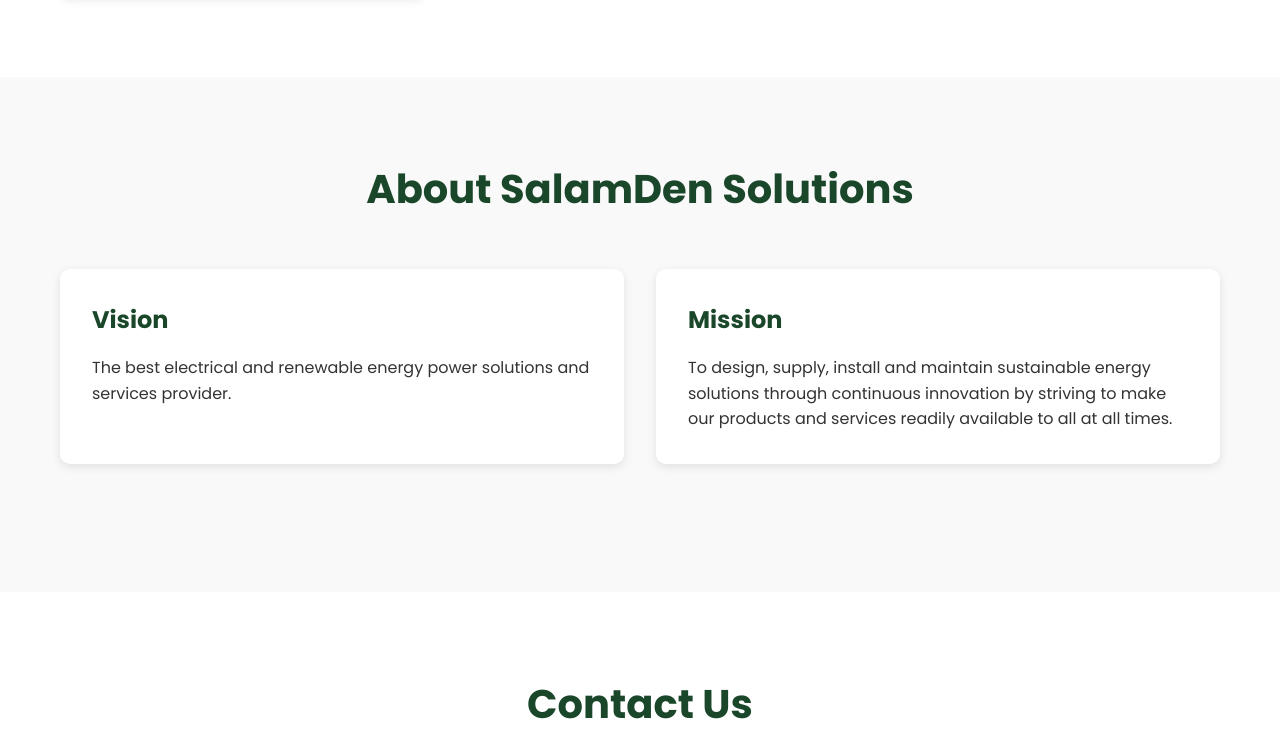
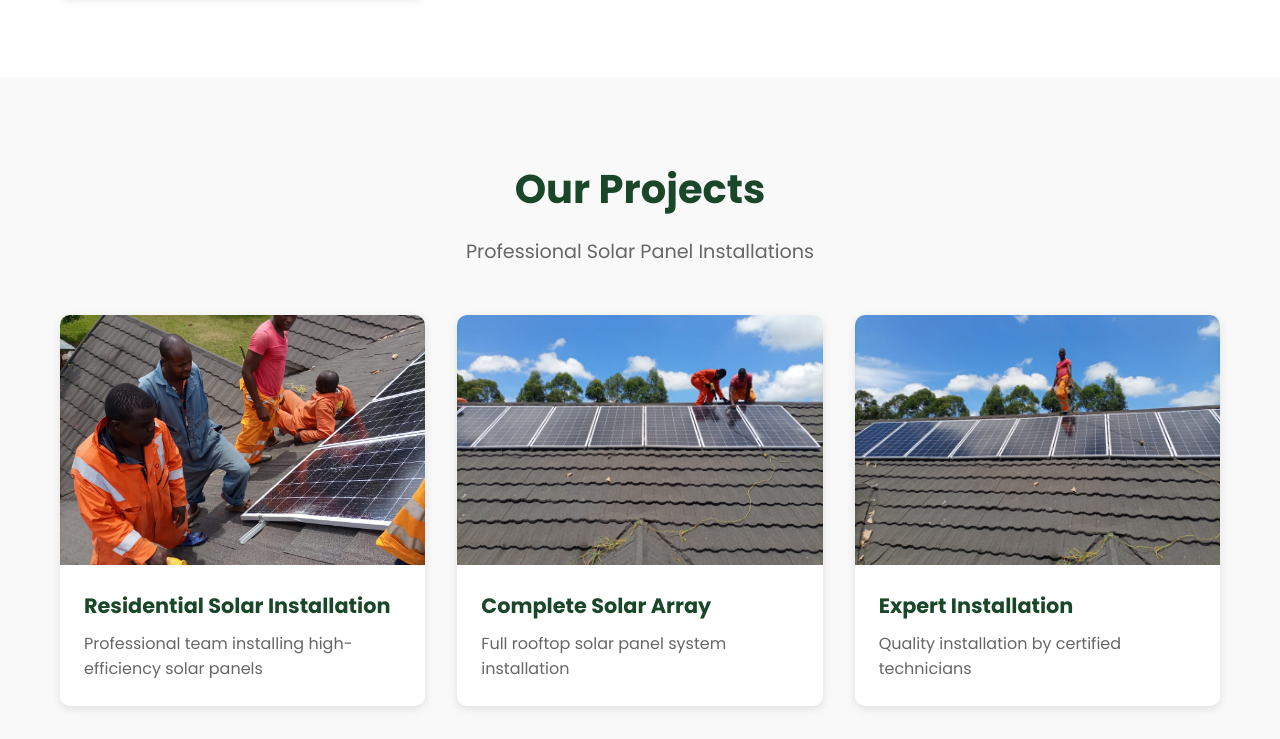
Before and after one commit to opiyo-cyber/salama-den-solutions, a plain HTML site: page index.html in a window 1280 px wide. Shown: the part 1221-1960 px from the top of the page. Drawn offline with Linux system fonts and the light colour scheme.

Commit message:
Add solar installation project gallery with images

```diff
--- a/index.html
+++ b/index.html
@@ -15,6 +15,7 @@
             <ul class="nav-menu" id="navMenu">
                 <li><a href="#home" class="nav-link">Home</a></li>
                 <li><a href="#services" class="nav-link">Services</a></li>
+                <li><a href="#projects" class="nav-link">Projects</a></li>
                 <li><a href="#about" class="nav-link">About</a></li>
                 <li><a href="#contact" class="nav-link">Contact</a></li>
             </ul>
@@ -77,6 +78,36 @@
         </div>
     </section>
 
+    <section id="projects" class="projects">
+        <div class="container">
+            <h2 class="section-title">Our Projects</h2>
+            <p class="section-subtitle">Professional Solar Panel Installations</p>
+            <div class="projects-grid">
+                <div class="project-card">
+                    <img src="images/solar-install-1.jpeg" alt="Solar Panel Installation Team">
+                    <div class="project-info">
+                        <h3>Residential Solar Installation</h3>
+                        <p>Professional team installing high-efficiency solar panels</p>
+                    </div>
+                </div>
+                <div class="project-card">
+                    <img src="images/solar-install-2.jpeg" alt="Solar Panels on Roof">
+                    <div class="project-info">
+                        <h3>Complete Solar Array</h3>
+                        <p>Full rooftop solar panel system installation</p>
+                    </div>
+                </div>
+                <div class="project-card">
+                    <img src="images/solar-install-3.jpeg" alt="Solar Installation in Progress">
+                    <div class="project-info">
+                        <h3>Expert Installation</h3>
+                        <p>Quality installation by certified technicians</p>
+                    </div>
+                </div>
+            </div>
+        </div>
+    </section>
+
     <section id="about" class="about">
         <div class="container">
             <h2 class="section-title">About SalamDen Solutions</h2>
--- a/styles.css
+++ b/styles.css
@@ -170,6 +170,60 @@
 .value-icon {
     font-size: 2.5rem;
     margin-bottom: 0.5rem;
+}
+
+/* Projects */
+.projects {
+    background: #f9f9f9;
+}
+
+.section-subtitle {
+    text-align: center;
+    font-size: 1.2rem;
+    color: #666;
+    margin-top: -2rem;
+    margin-bottom: 3rem;
+}
+
+.projects-grid {
+    display: grid;
+    grid-template-columns: repeat(auto-fit, minmax(320px, 1fr));
+    gap: 2rem;
+}
+
+.project-card {
+    background: white;
+    border-radius: 10px;
+    overflow: hidden;
+    box-shadow: 0 3px 10px rgba(0,0,0,0.1);
+    transition: transform 0.3s, box-shadow 0.3s;
+}
+
+.project-card:hover {
+    transform: translateY(-10px);
+    box-shadow: 0 10px 30px rgba(0,0,0,0.2);
+}
+
+.project-card img {
+    width: 100%;
+    height: 250px;
+    object-fit: cover;
+    display: block;
+}
+
+.project-info {
+    padding: 1.5rem;
+}
+
+.project-info h3 {
+    color: #1a472a;
+    margin-bottom: 0.5rem;
+    font-size: 1.3rem;
+}
+
+.project-info p {
+    color: #666;
+    line-height: 1.6;
 }
 
 /* Services */
```
Also changed, not shown: images/solar-install-1.jpeg (added), images/solar-install-2.jpeg (added), images/solar-install-3.jpeg (added).
